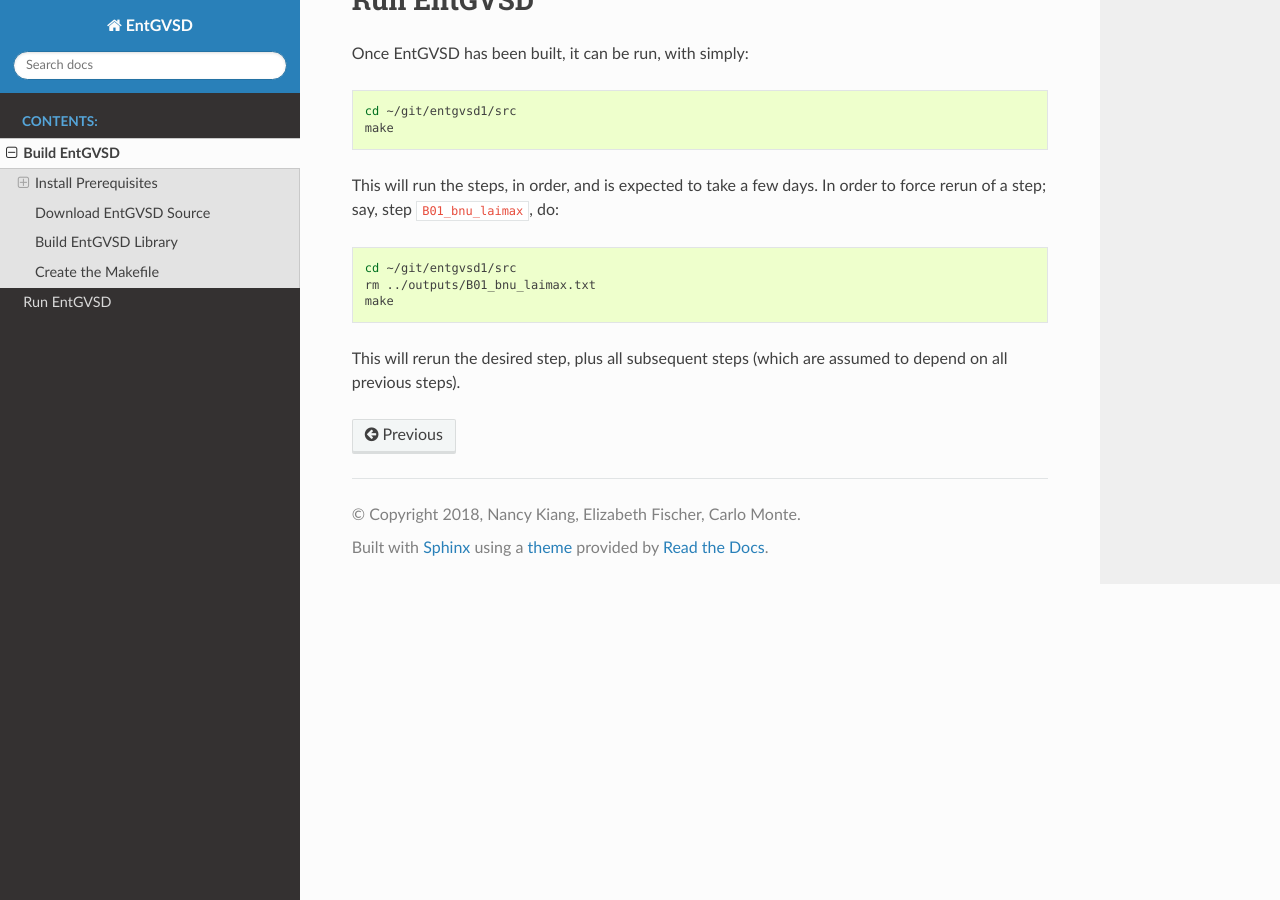
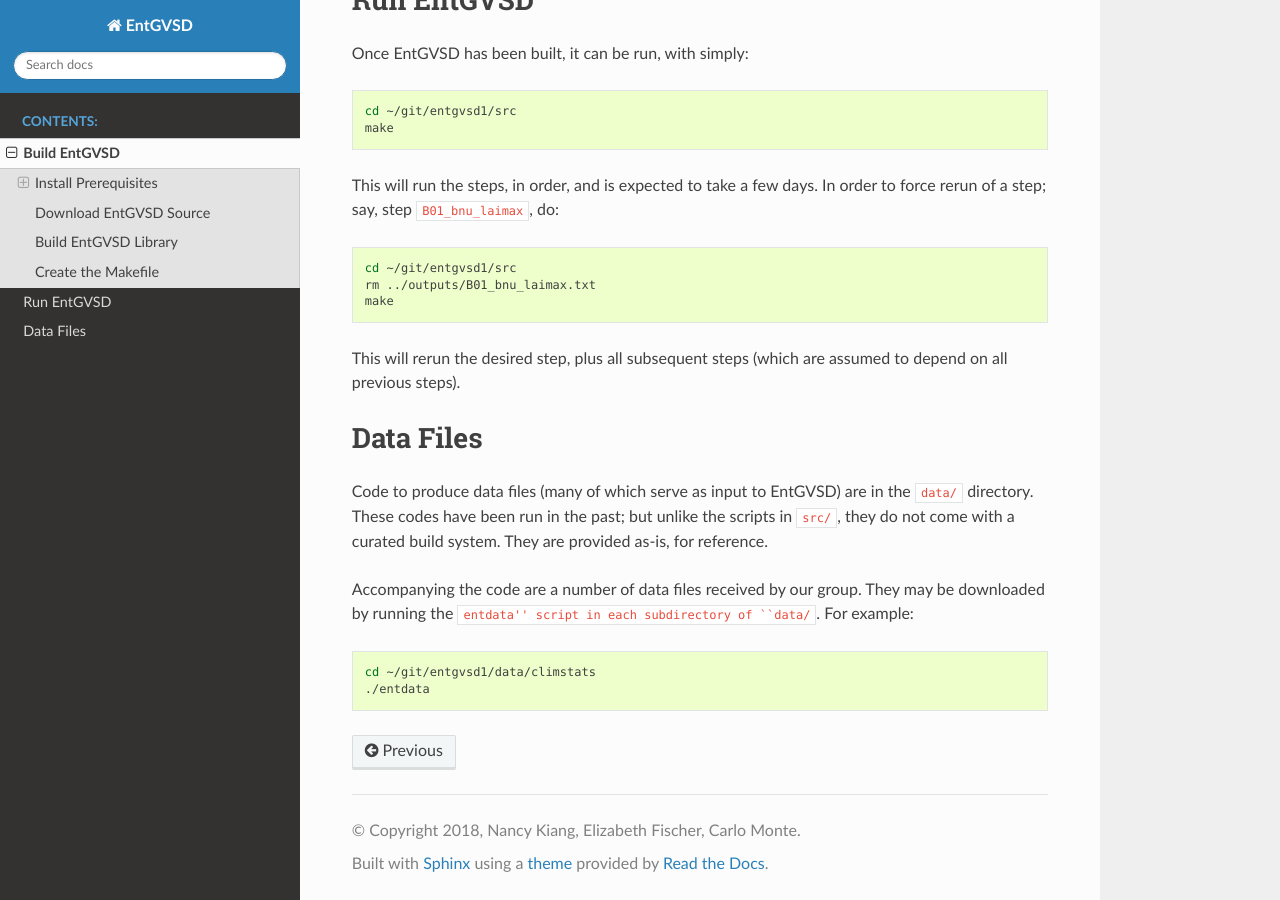
Before and after one commit to ent-tbm/entgvsd1, a Sphinx documentation site: the page built from sphinx/source/building.rst, in a window 1280 px wide and 900 px high, scrolled down 3087 px. Built offline with Sphinx 7.4.7 and the Read the Docs theme 2.0.0, drawn with Linux system fonts in a browser that asks for light colours.

Commit message:
Added explanation on data files
# Conflicts:
#	sphinx/source/building.rst

```diff
--- a/sphinx/source/building.rst
+++ b/sphinx/source/building.rst
@@ -181,3 +181,21 @@ In order to force rerun of a step; say, step ``B01_bnu_laimax``, do:
 
 This will rerun the desired step, plus all subsequent steps (which are
 assumed to depend on all previous steps).
+
+
+Data Files
+==========
+
+Code to produce data files (many of which serve as input to EntGVSD)
+are in the ``data/`` directory.  These codes have been run in the
+past; but unlike the scripts in ``src/``, they do not come with a
+curated build system.  They are provided as-is, for reference.
+
+Accompanying the code are a number of data files received by our
+group.  They may be downloaded by running the ``entdata'' script in
+each subdirectory of ``data/``.  For example:
+
+.. code-block:: bash
+
+   cd ~/git/entgvsd1/data/climstats
+   ./entdata
```
